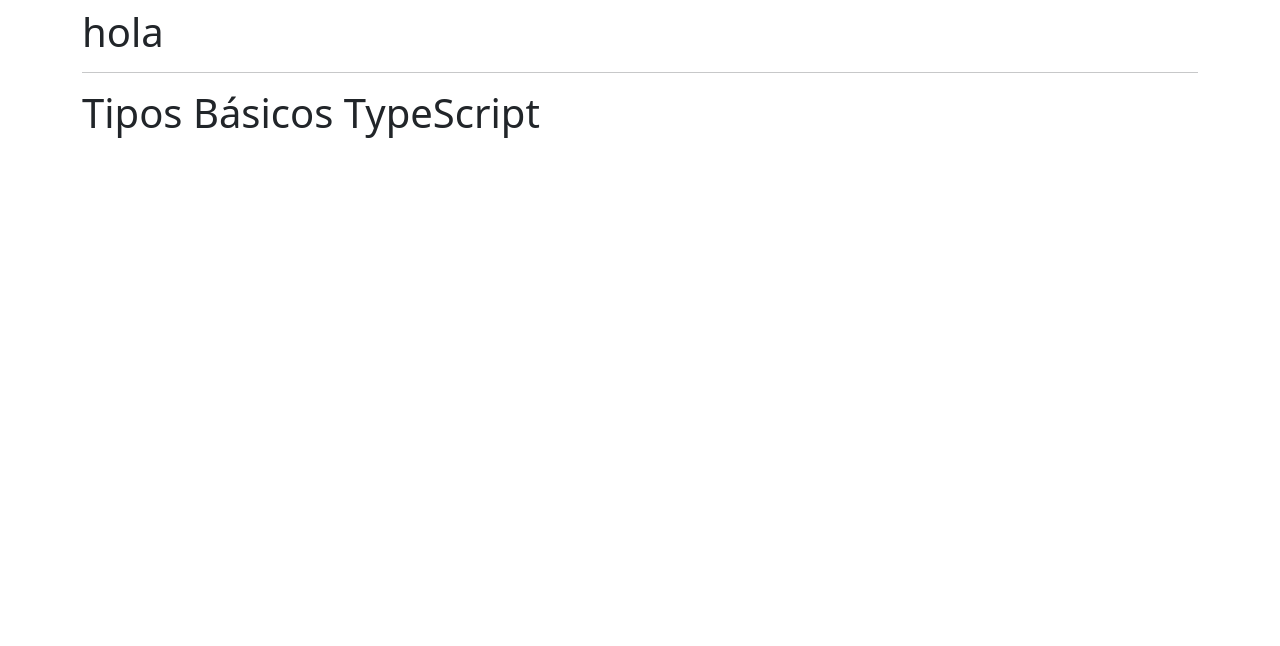
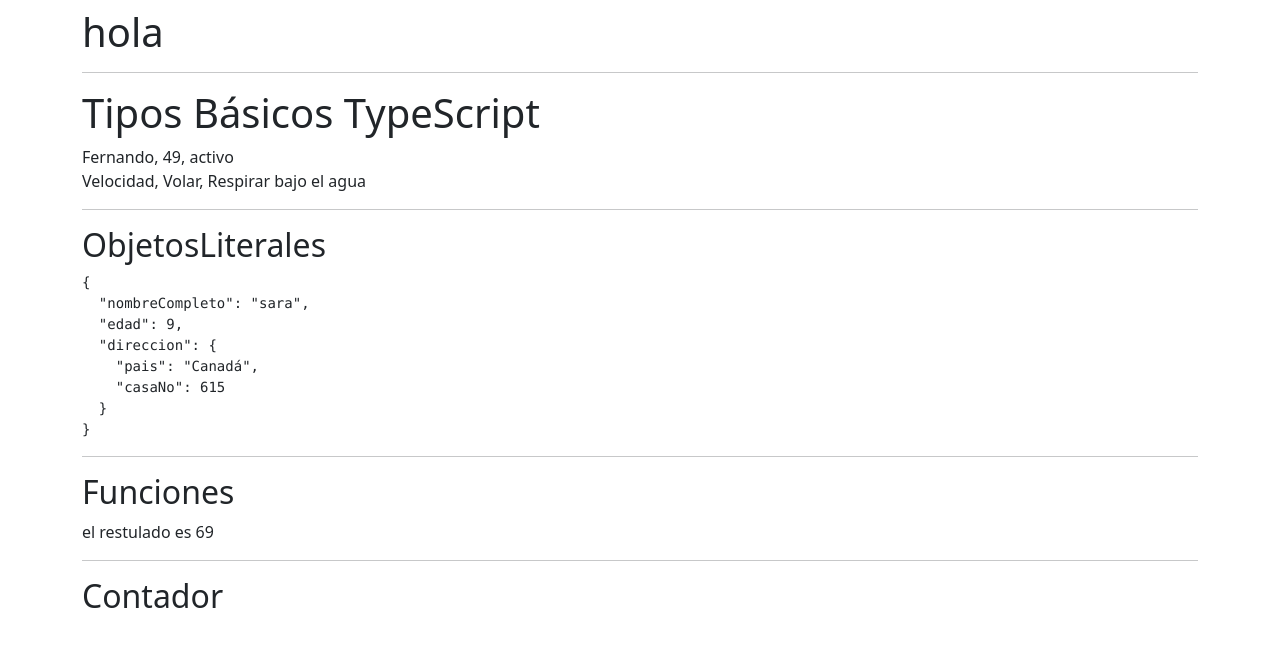
Before and after one commit to jgmejiaco/react_native, a React (Create React App) app in the folder native01/: page / in a window 1280 px wide. Shown: the top 646 px of the page. Built offline with nearby package versions, Linux system fonts and the light colour scheme.

Commit message:
Tipo de datos, funciones, interfaces, contadores, objetos

```diff
--- a/native01/src/App.tsx
+++ b/native01/src/App.tsx
@@ -1,5 +1,7 @@
-import React from 'react'
 import TiposBasicos from './typescript/TiposBasicos'
+import ObjetosLiterales from './typescript/ObjetosLiterales'
+import Funciones from './typescript/Funciones';
+import Contador from './components/Contador';
 
 const App = () => {
   return (
@@ -9,6 +11,18 @@
       <hr />
 
       <TiposBasicos/>
+
+      <hr />
+
+      <ObjetosLiterales/>
+
+      <hr />
+
+      <Funciones/>
+
+      <hr />
+
+      <Contador/>
     </div>
   )
 }
--- /dev/null
+++ b/native01/src/components/Contador.tsx
@@ -0,0 +1,9 @@
+const Contador = () => {
+  return (
+    <>
+        <h2>Contador</h2>
+    </>
+  )
+}
+
+export default Contador
--- /dev/null
+++ b/native01/src/typescript/Funciones.tsx
@@ -0,0 +1,16 @@
+const Funciones = () => {
+
+    const sumar = (a:number, b:number):number => {
+        return a + b;
+    }
+
+    return (
+        <>
+            <h2>Funciones</h2>
+
+            <span>el restulado es {sumar(60, 9)}</span>
+        </>
+    )
+}
+
+export default Funciones
--- /dev/null
+++ b/native01/src/typescript/ObjetosLiterales.tsx
@@ -0,0 +1,42 @@
+interface Persona {
+    nombreCompleto: string;
+    edad: number;
+    direccion: Direccion;
+}
+
+// ====================
+
+interface Direccion {
+    pais: string;
+    casaNo: number;
+}
+
+// =========================================
+// =========================================
+
+const ObjetosLiterales = () => {
+
+    const persona: Persona = {
+        nombreCompleto: 'sara',
+        edad: 9,
+        direccion: {
+            pais: 'Canadá',
+            casaNo: 615
+        }
+    }
+
+    return (
+        <>
+            <h2>ObjetosLiterales</h2>
+
+            {/* {persona} */} {/* saca un error pasando la variable pura */}
+
+            <pre>
+                {JSON.stringify(persona, null, 2 )}
+            </pre>
+
+        </>
+    )
+}
+
+export default ObjetosLiterales
--- a/native01/src/typescript/TiposBasicos.tsx
+++ b/native01/src/typescript/TiposBasicos.tsx
@@ -1,9 +1,22 @@
-import React from 'react'
+const TiposBasicos = () => {
+  const nombre: string = 'Fernando';
+  const edad: number = 49;
+  const estadoActivo: boolean = true;
+  const poderes: string[] = [];
 
-const TiposBasicos = () => {
+  poderes.push('Velocidad');
+  poderes.push('Volar');
+  poderes.push('Respirar bajo el agua');
+
   return (
     <>
       <h1>Tipos Básicos TypeScript</h1>
+
+      {nombre}, {edad}, {(estadoActivo) ? 'activo' : 'iactivo'}
+
+      <br />
+
+      {poderes.join(', ')}
     </>
   )
 }
```
